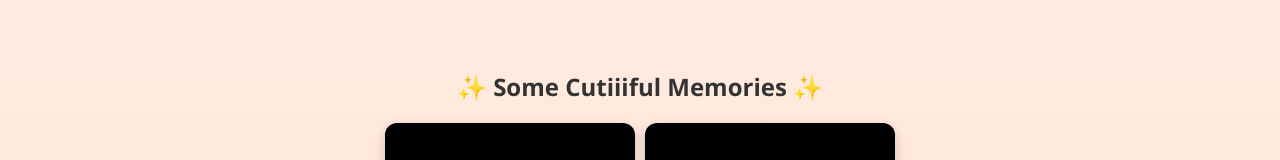
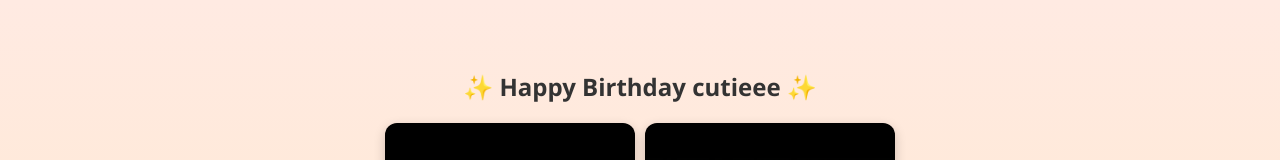
Before and after one commit to sanaa-duhh/Mommy-sBday, a plain HTML site: page index.html in a window 1280 px wide. Shown: the part 314-474 px from the top of the page. Drawn offline with Linux system fonts and the light colour scheme.

Commit message:
changed message

```diff
--- a/index.html
+++ b/index.html
@@ -15,7 +15,7 @@
 
   <!-- Photos Section (Hidden initially) -->
   <section id="photos-section" class="hidden">
-    <h2>✨ Some Cutiiiful Memories ✨</h2>
+    <h2>✨ Happy Birthday cutieee ✨</h2>
     <div class="photo-gallery">
       <img src="images/mom1.jpg" alt="Mom Memory 1" />
       <img src="images/mom2.jpg" alt="Mom Memory 2" />
```
